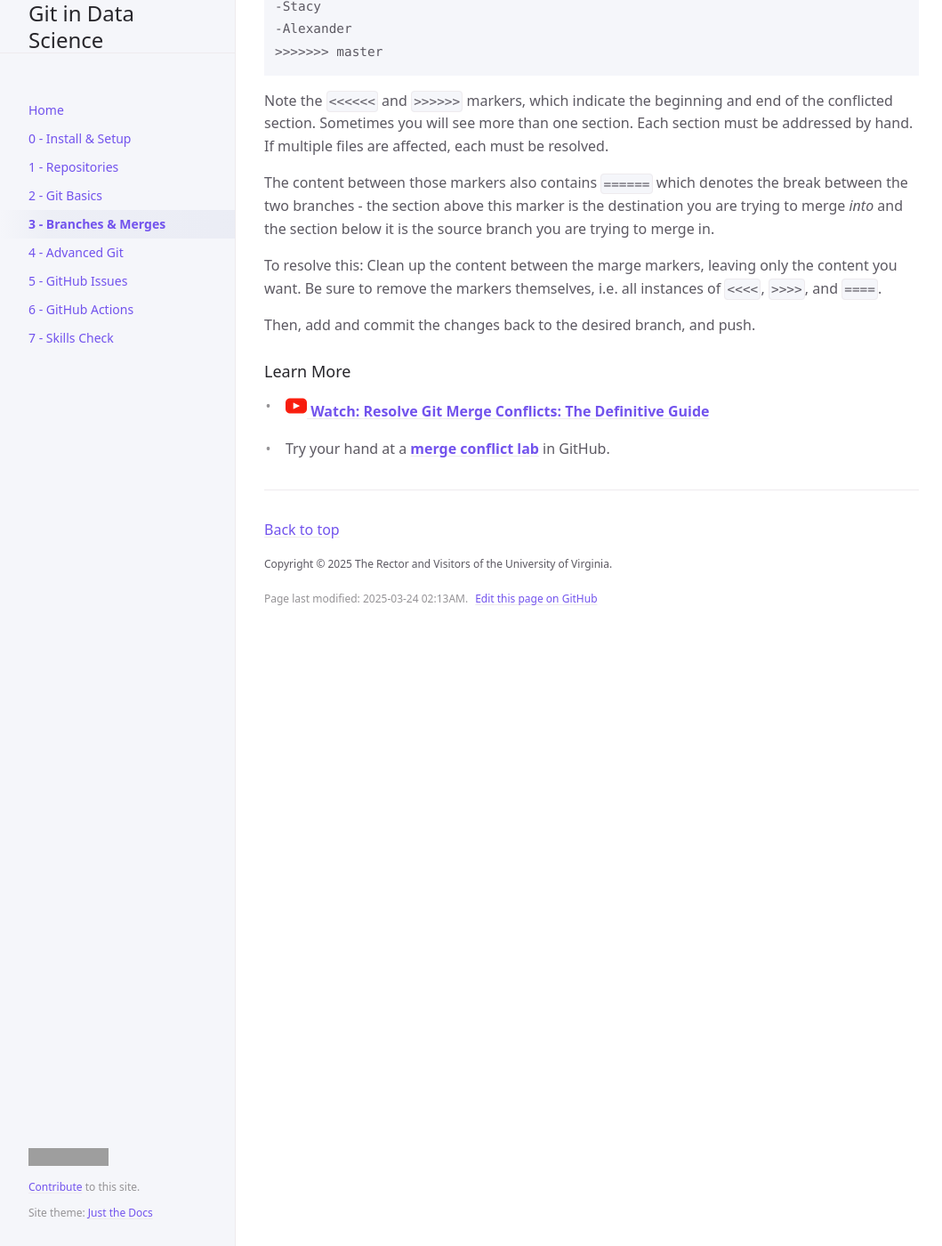
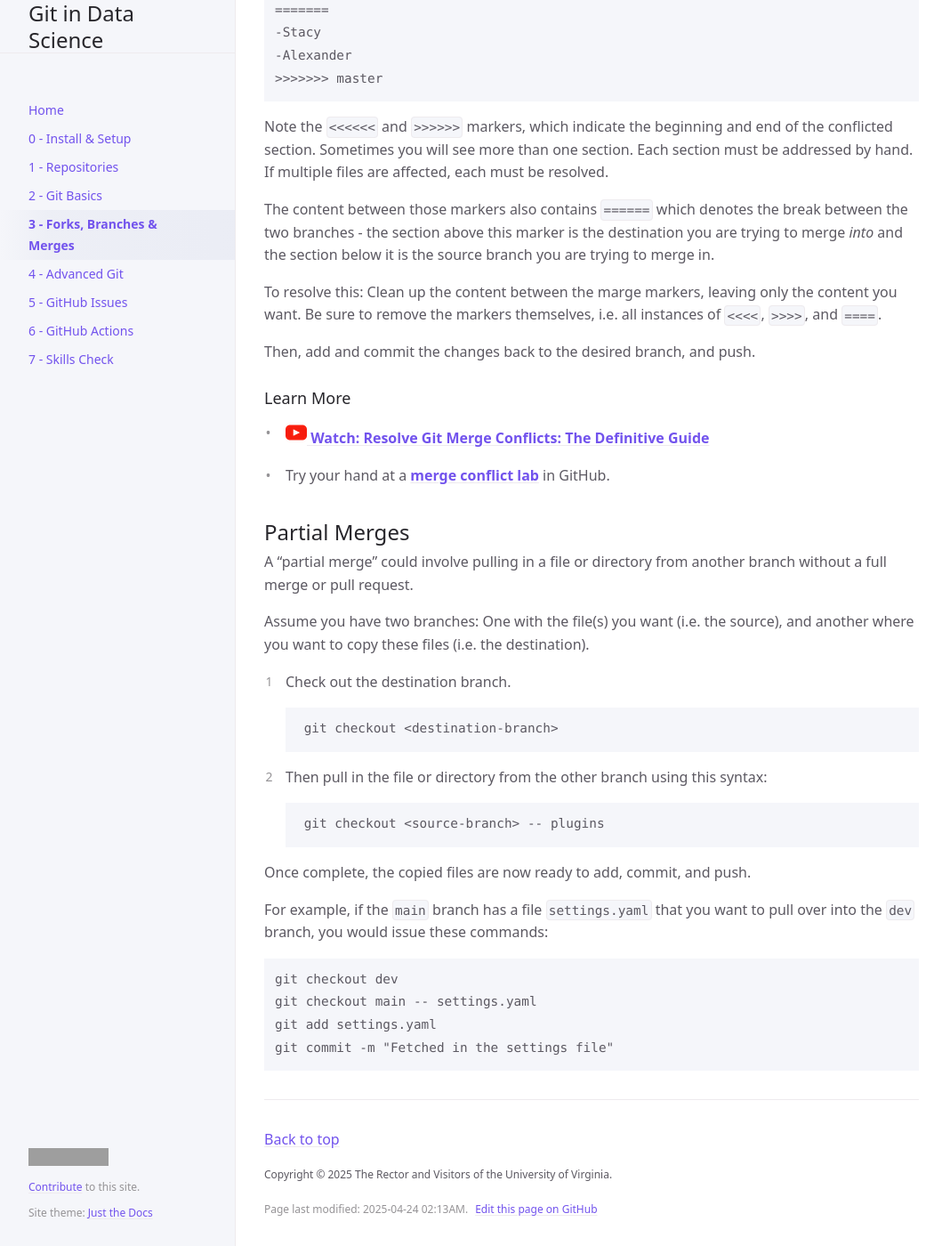
Before and after one commit to UVADS/git-basics, a Jekyll site: the page built from docs/forks-branches.md, in a window 1280 px wide and 1400 px high, scrolled down 6818 px. Shown: the whole window at 89% size, without its empty margins (107-1166 px from the left). Built offline with Jekyll 4.4.1, drawn with Linux system fonts in a browser that asks for light colours; cached includes are drawn as plain includes; some of the changed text lies outside the part shown; grey boxes are pictures that could not be loaded.

Commit message:
Pulling in files from other branches

````diff
--- a/docs/forks-branches.md
+++ b/docs/forks-branches.md
@@ -1,11 +1,11 @@
 ---
 layout: default
-title: 3 - Branches & Merges
+title: 3 - Forks, Branches & Merges
 nav_order: 5
-last_modified_date: "2025-03-24 02:13AM"
+last_modified_date: "2025-04-24 02:13AM"
 ---
 
-# Branches & Merges
+# Forks, Branches & Merges
 {: .no_toc }
 
 <details open markdown="block">
@@ -218,9 +218,37 @@ To resolve this: Clean up the content between the marge markers, leaving only th
 
 Then, add and commit the changes back to the desired branch, and push.
 
-
 ### Learn More
 
 - [**![YouTube](https://uvads.github.io/git-basics/assets/images/youtube.png) Watch: Resolve Git Merge Conflicts: The Definitive Guide**](https://www.youtube.com/watch?v=Sqsz1-o7nXk)
 
 - Try your hand at a [**merge conflict lab**](https://github.com/skills/resolve-merge-conflicts) in GitHub.
+
+## Partial Merges
+
+A "partial merge" could involve pulling in a file or directory from another branch without a full merge or pull request.
+
+Assume you have two branches: One with the file(s) you want (i.e. the source), and another where you want to copy these files (i.e. the destination).
+
+1. Check out the destination branch.
+
+    ```
+    git checkout <destination-branch>
+    ```
+
+2. Then pull in the file or directory from the other branch using this syntax:
+
+    ```
+    git checkout <source-branch> -- plugins
+    ```
+
+Once complete, the copied files are now ready to add, commit, and push.
+
+For example, if the `main` branch has a file `settings.yaml` that you want to pull over into the `dev` branch, you would issue these commands:
+
+```
+git checkout dev
+git checkout main -- settings.yaml
+git add settings.yaml
+git commit -m "Fetched in the settings file"
+```
````
Also changed, not shown: docs/git-basics.md (+8 -1 lines).
